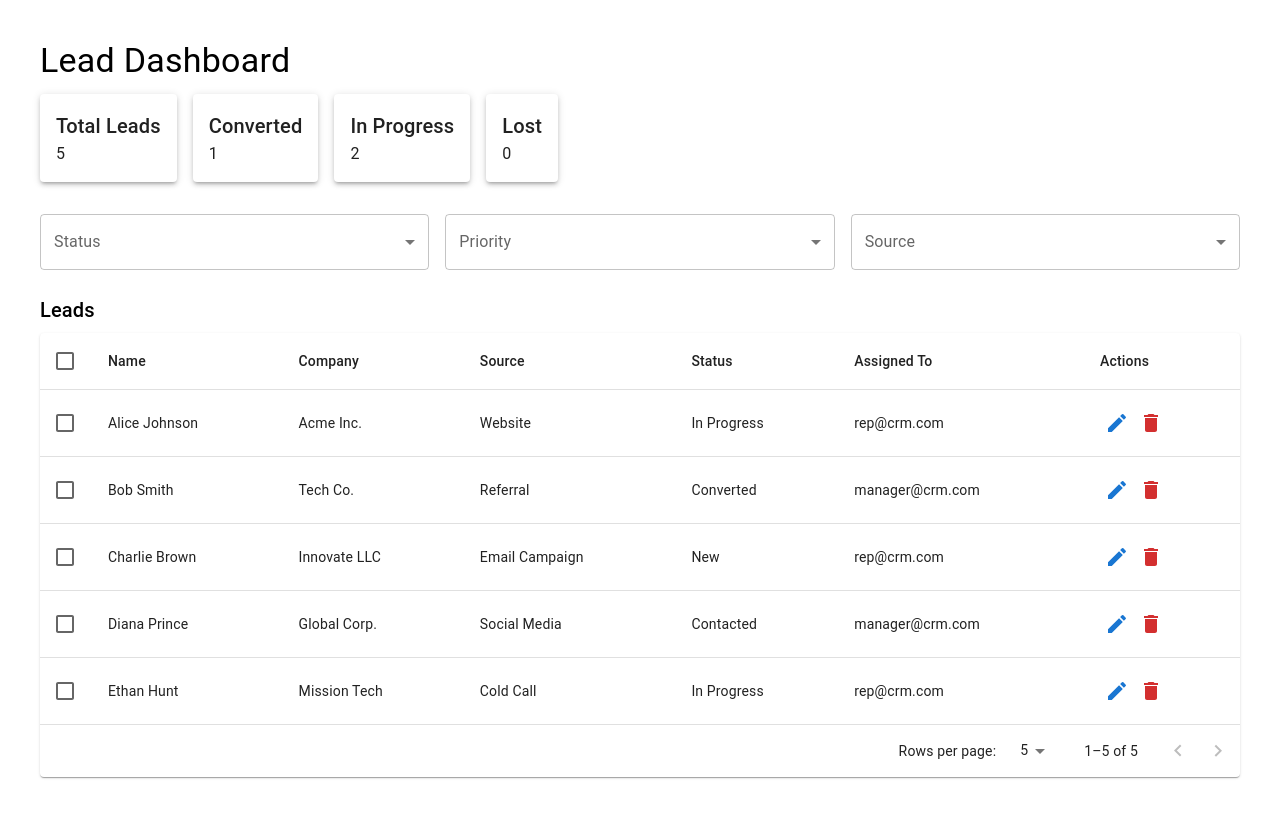
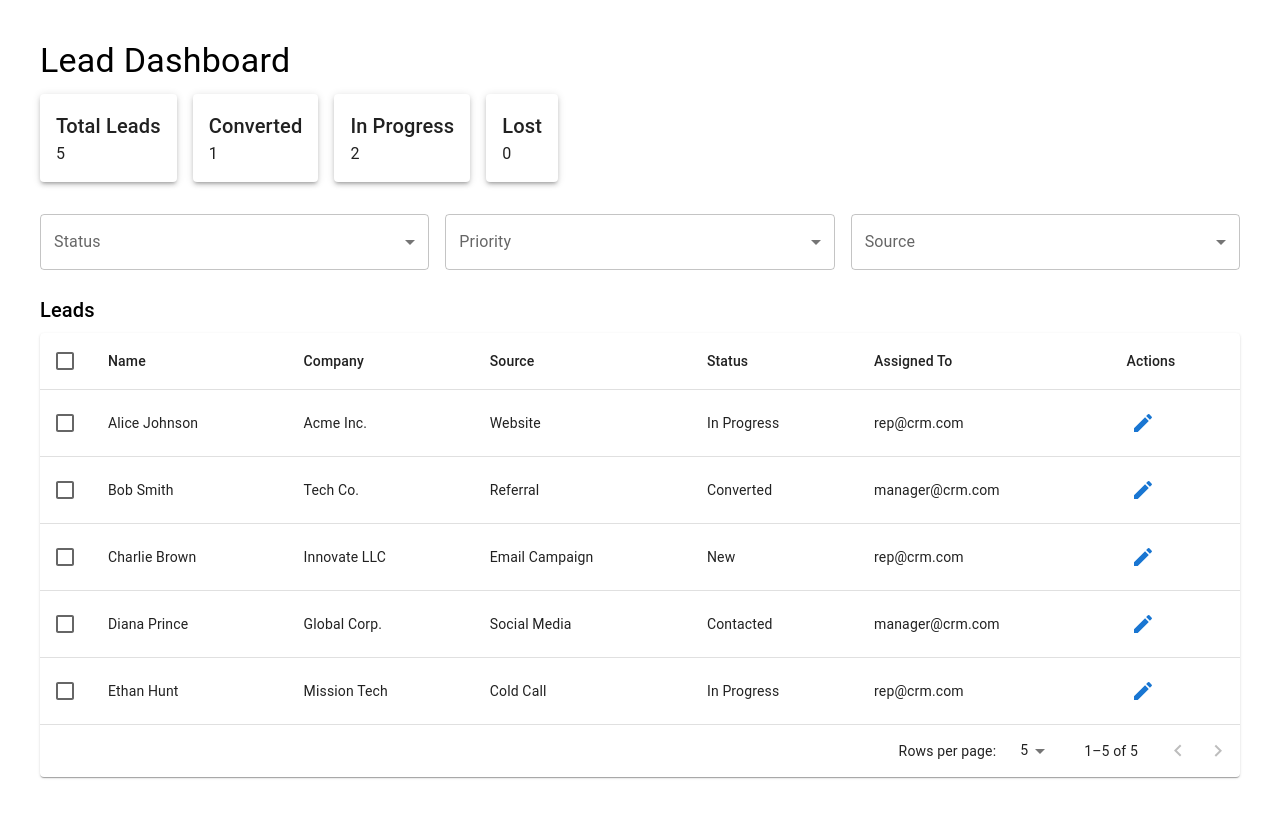
Before and after one commit to Eman-Abukhater/crm-leads-dashboard, a Next.js app: page /dashboard/leads in a window 1280 px wide. Built offline with nearby package versions, Linux system fonts and the light colour scheme.

Commit message:
Remove the delete icon button which is already implemented

```diff
--- a/src/app/components/lead/LeadList.jsx
+++ b/src/app/components/lead/LeadList.jsx
@@ -191,9 +191,6 @@ export default function LeadList({ leadsfilter }) {
                     <IconButton size="small" color="primary">
                       <Edit />
                     </IconButton>
-                    <IconButton size="small" color="error">
-                      <Delete />
-                    </IconButton>
                   </TableCell>
                 </TableRow>
               ))}
```
